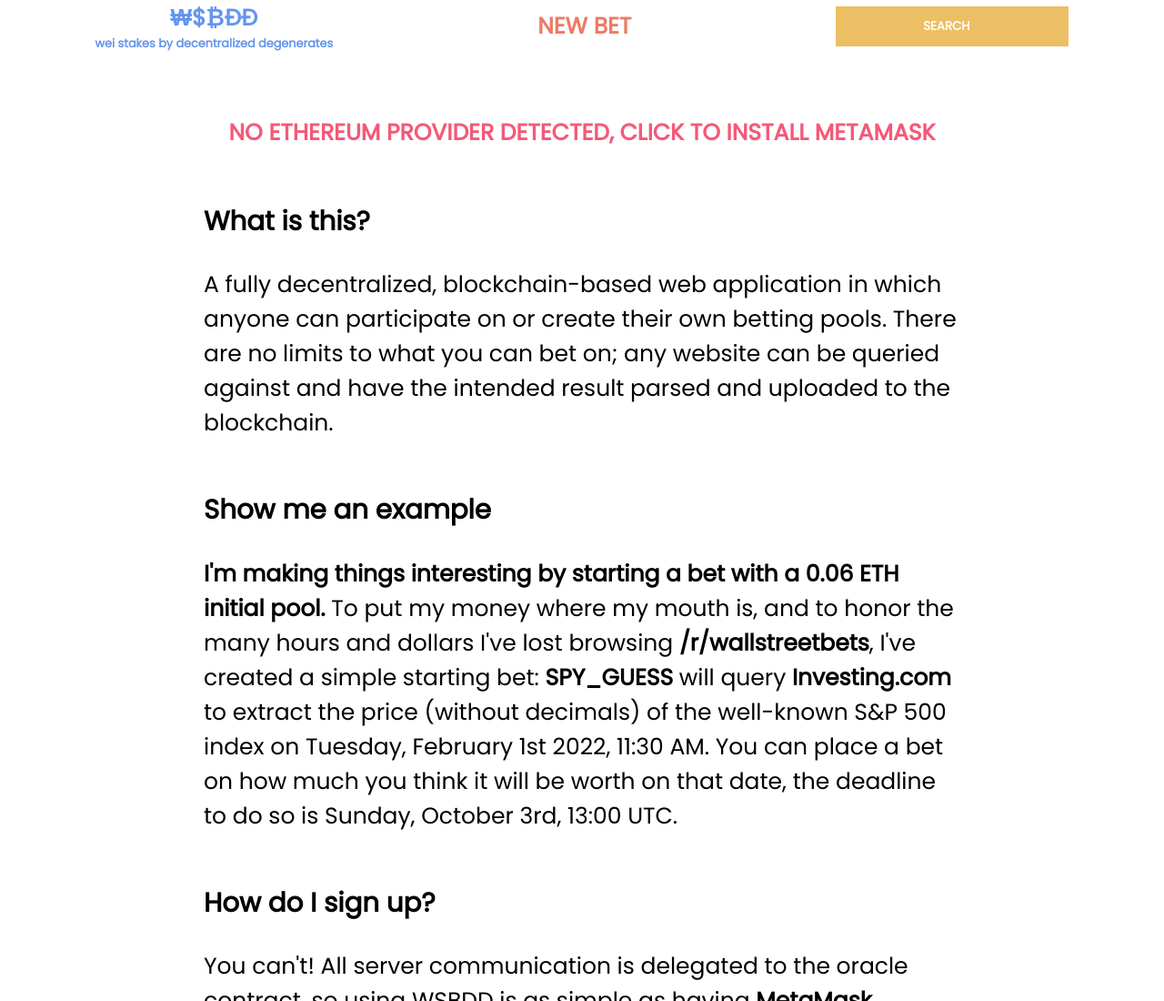
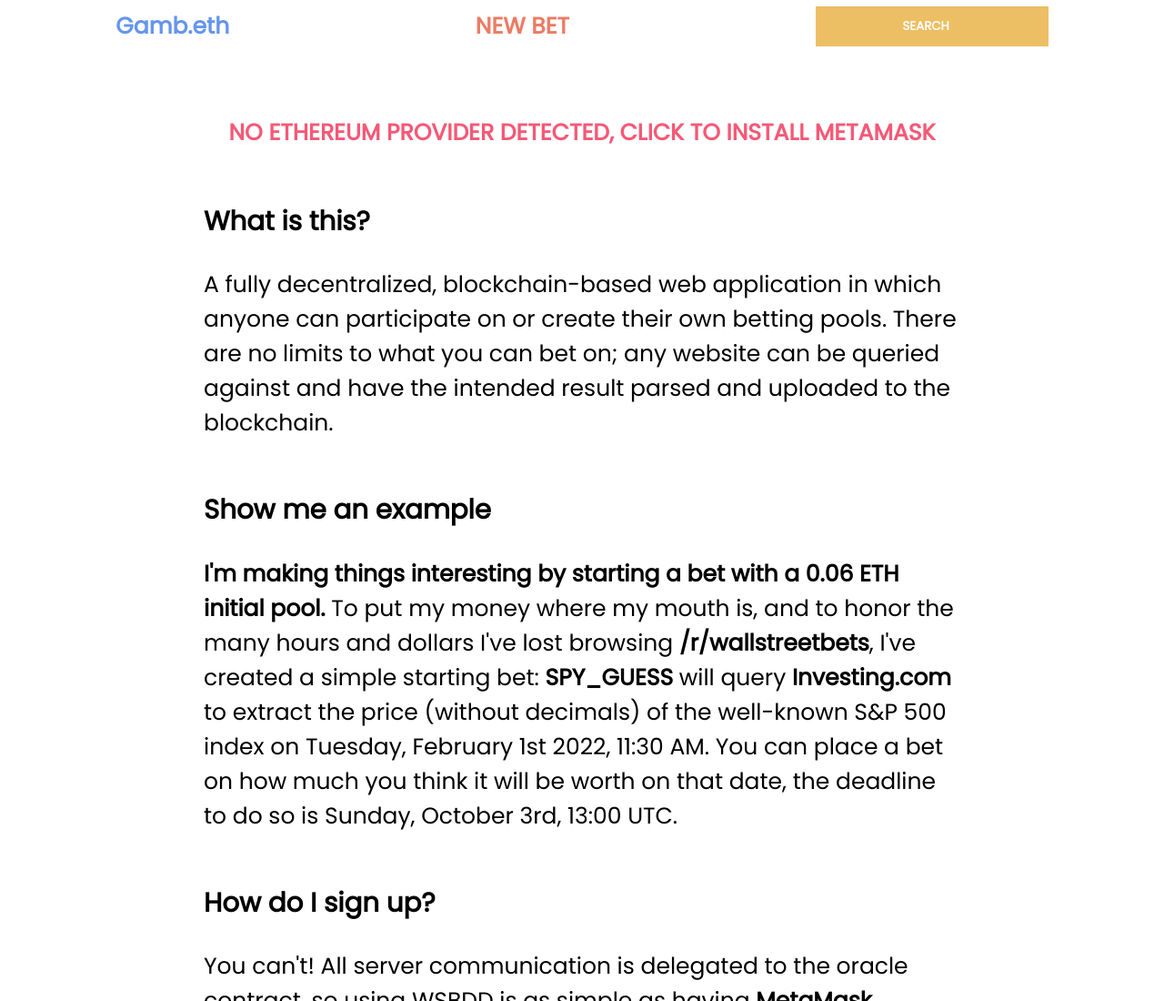
Before and after one commit to Chiplis/gambeth, a plain HTML site: page index.html in a window 1280 px wide. Shown: the top 1100 px of the page at 91% size. Drawn offline with Linux system fonts and the light colour scheme; a script that the page names is missing.

Commit message:
Rename project.

```diff
--- a/index.html
+++ b/index.html
@@ -1,5 +1,5 @@
 <head>
-    <title>WSBDD - wei stakes by decentralized degenerates</title>
+    <title>Gambeth</title>
     <script src="https://cdnjs.cloudflare.com/ajax/libs/ethers/5.4.7/ethers.umd.min.js"></script>
     <script src="./wsbdd-abi.js"></script>
     <meta http-equiv="Content-Type" content="text/html; charset=utf-8" />
@@ -18,10 +18,7 @@
         <a href="/" style="align-items: center;text-decoration: none; display:flex; flex-direction: column" id="wsbdd"
             style="text-decoration: none; margin-bottom: 3vw; flex-direction: column; font-size: 5vw; align-items: center; display: flex; justify-content: center">
             <div style="display: flex">
-                <div style="color: cornflowerblue">₩$₿ÐÐ</div>
-            </div>
-            <div style="color: cornflowerblue; font-size: 1vw; font-weight: bold">
-                wei stakes by decentralized degenerates
+                <div style="color: cornflowerblue">Gamb.eth</div>
             </div>
         </a>
         <div style="display: flex">
```
